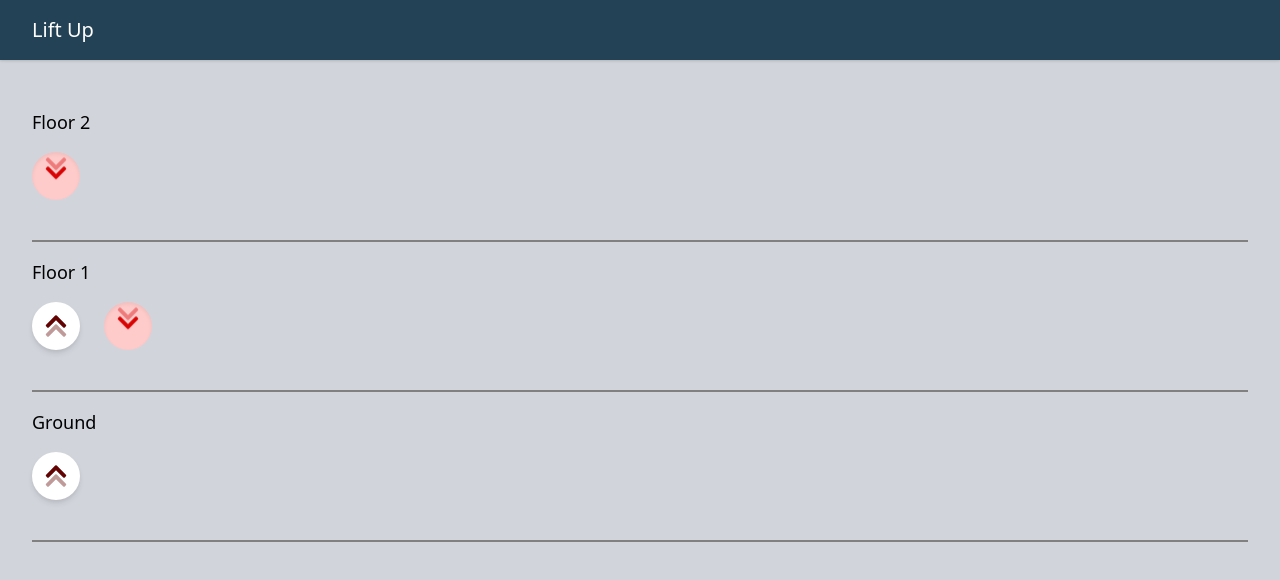
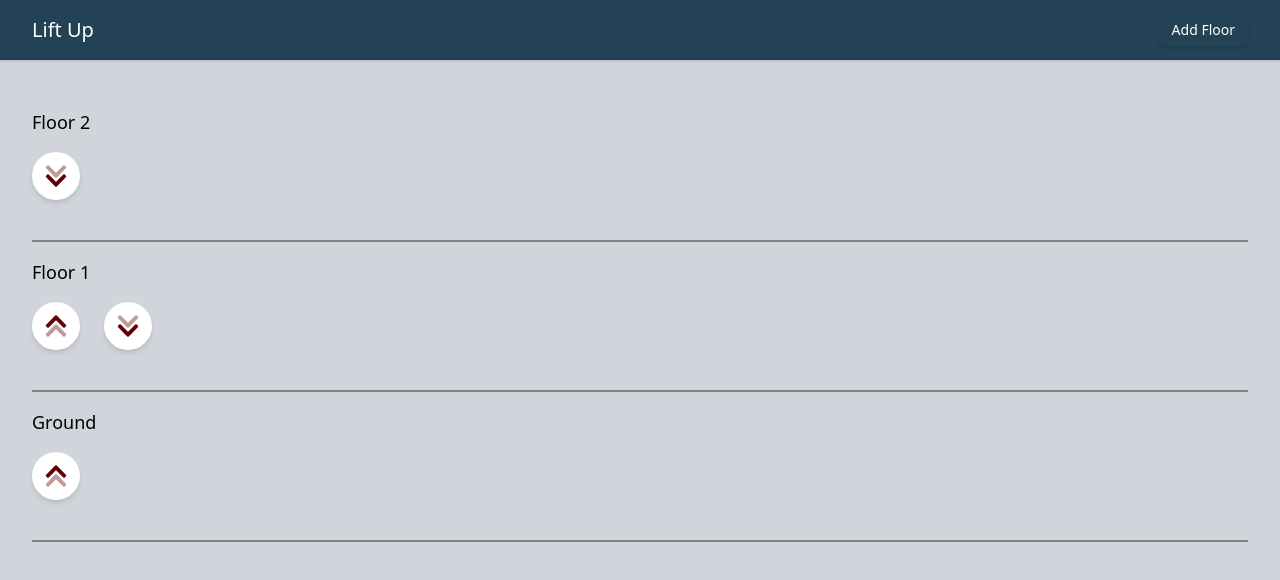
Before and after one commit to thoughtlessmind/utha-le-re-deva, a React (Create React App) app: page / in a window 1280 px wide. Shown: the top 580 px of the page. Built offline with nearby package versions, Linux system fonts and the light colour scheme.

Commit message:
in progress. taking backup

```diff
--- a/src/components/Header/Header.tsx
+++ b/src/components/Header/Header.tsx
@@ -1,6 +1,7 @@
 import React, { FC, useContext, useEffect } from 'react'
 import { AppContext } from 'contexts'
 import { test } from 'state/reducer'
+import { Button } from 'GlobalComponents'
 
 const Header: FC = () => {
   const { dispatch } = useContext(AppContext)
@@ -10,8 +11,12 @@ const Header: FC = () => {
   }, [])
 
   return (
-    <header className="fixed w-screen h-header bg-primary shadow flex items-center px-4 md:px-8 ">
+    <header className="fixed w-screen h-header bg-primary shadow flex items-center justify-between px-4 md:px-8 ">
       <h1 className="text-xl font-medium text-white cursor-pointer">Lift Up</h1>
+      <div className="flex items-center gap-4 ">
+        <Button>Add Floor</Button>
+        {/* <Button>Add Lift</Button> */}
+      </div>
     </header>
   )
 }
--- a/src/state/state.ts
+++ b/src/state/state.ts
@@ -12,14 +12,14 @@ const initialState: InitialState = {
       floorNumber: 2,
       isOpen: true,
       clickedpUp: false,
-      clickedDown: true
+      clickedDown: false
     },
     {
       name: 'Floor 1',
       floorNumber: 1,
       isOpen: true,
       clickedpUp: false,
-      clickedDown: true
+      clickedDown: false
     },
     {
       name: 'Ground',
```
